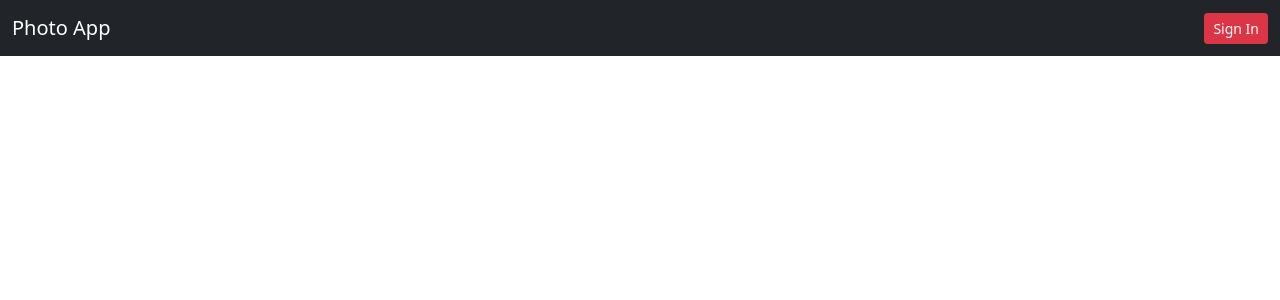
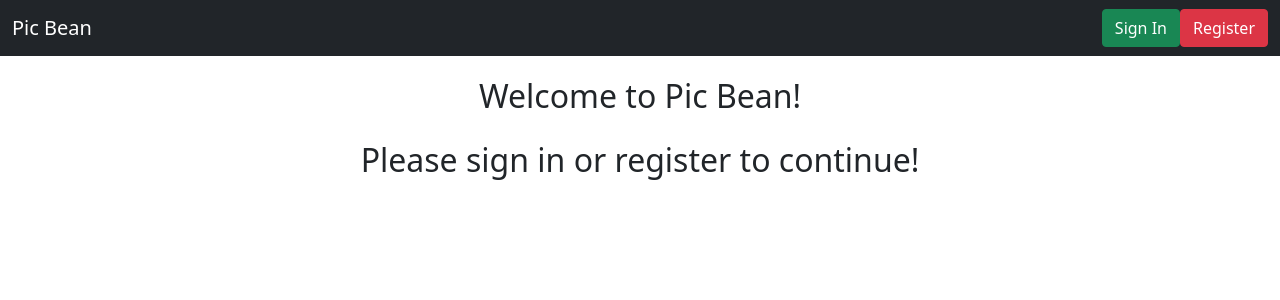
Before and after one commit to HendroBotha/ImageApp, a Django app: page / in a window 1280 px wide. Shown: the top 300 px of the page. Run offline with Django 3.2, Linux system fonts and the light colour scheme; data that the repository does not hold is empty; parts of the project's set-up code (start-up, migrations or seed data) failed here and were passed over.

Commit message:
Making the app more user friendly.

```diff
--- a/templates/base.html
+++ b/templates/base.html
@@ -4,7 +4,7 @@
     <meta charset="UTF-8" />
     <meta http-equiv="X-UA-Compatible" content="IE=edge" />
     <meta name="viewport" content="width=device-width, initial-scale=1.0" />
-    <title>Django Photo Sharing app</title>
+    <title>Pic Bean</title>
     <link
       href="https://cdn.jsdelivr.net/npm/bootstrap@5.0.0/dist/css/bootstrap.min.css"
       rel="stylesheet"
@@ -21,12 +21,13 @@
   </head>
   <body>
     {% include 'navbar.html' %}
-
+    <p></p>
+    <p style="text-align: center">Welcome to Pic Bean!</p>
+    <p style="text-align: center">Please sign in or register to continue!</p>
     <div class="container mt-4">
     {% block body %}
 
     {% endblock body %}
-
     </div>
 
     <script
@@ -35,4 +36,13 @@
       crossorigin="anonymous"
     ></script>
   </body>
+  <style>
+    p{
+      text-align: center;
+      font-size: xx-large;
+    }
+    image{
+
+    }
+  </style>
 </html>
--- a/templates/navbar.html
+++ b/templates/navbar.html
@@ -1,6 +1,6 @@
 <nav class="navbar navbar-expand-md navbar-dark bg-dark">
     <div class="container-fluid">
-      <a class="navbar-brand" href="{% url 'photo:list' %}">Photo App</a>
+      <a class="navbar-brand" href="{% url 'photo:list' %}">Pic Bean</a>
       <button
         class="navbar-toggler"
         type="button"
@@ -28,9 +28,13 @@
           {% else %}
 
           <li class="nav-item">
-            <a href="{% url 'user:login' %}" class="btn btn-sm btn-danger"
+            <a href="{% url 'user:login' %}" class="btn btn-primary btn-success"
               >Sign In</a
             >
+          </li>
+          <li class="nav-item">
+            <a href="{% url 'user:signup' %}" class="btn btn-secondary btn-danger"
+            >Register</a>
           </li>
           {% endif %}
         </ul>
```
Also changed, not shown: db.sqlite3.
